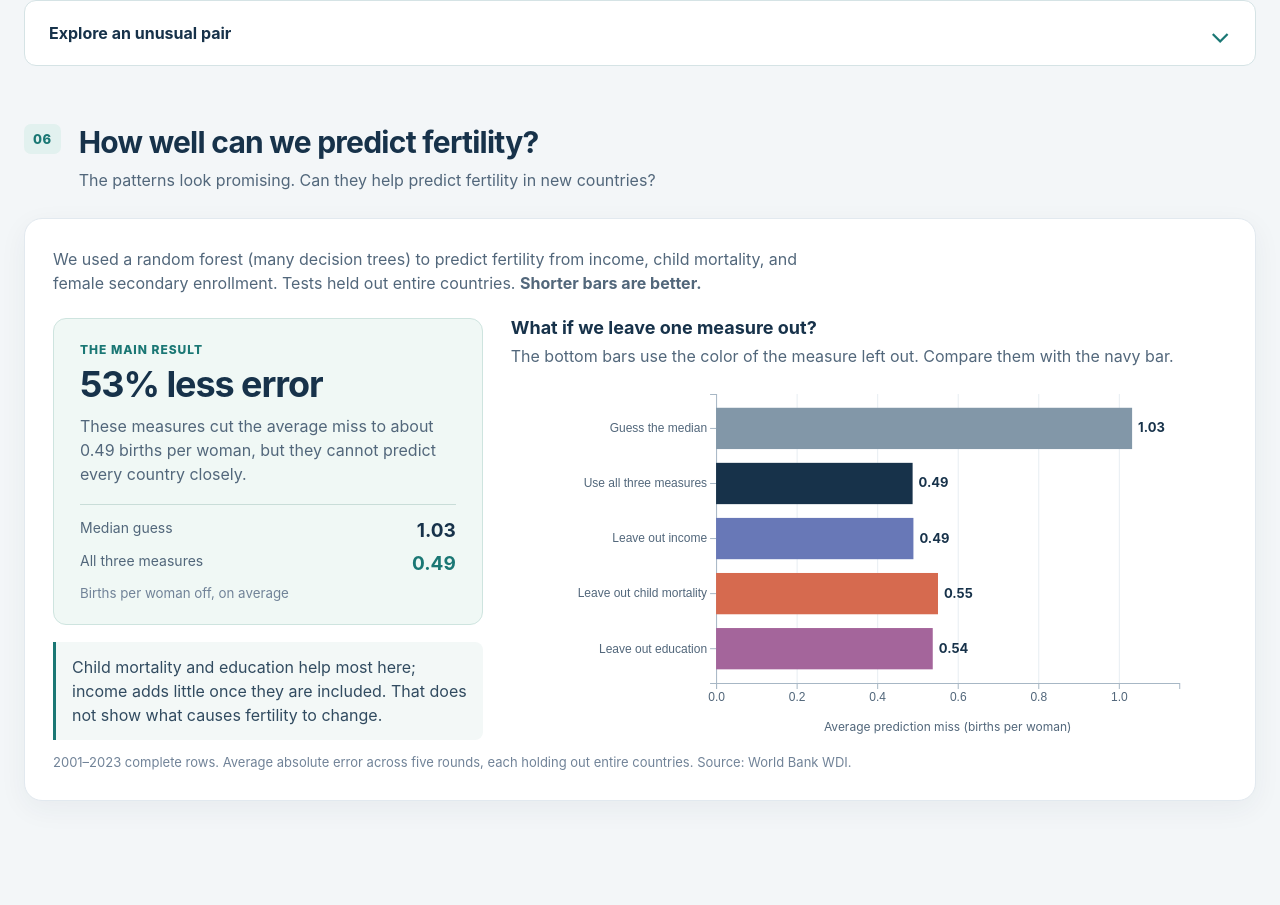
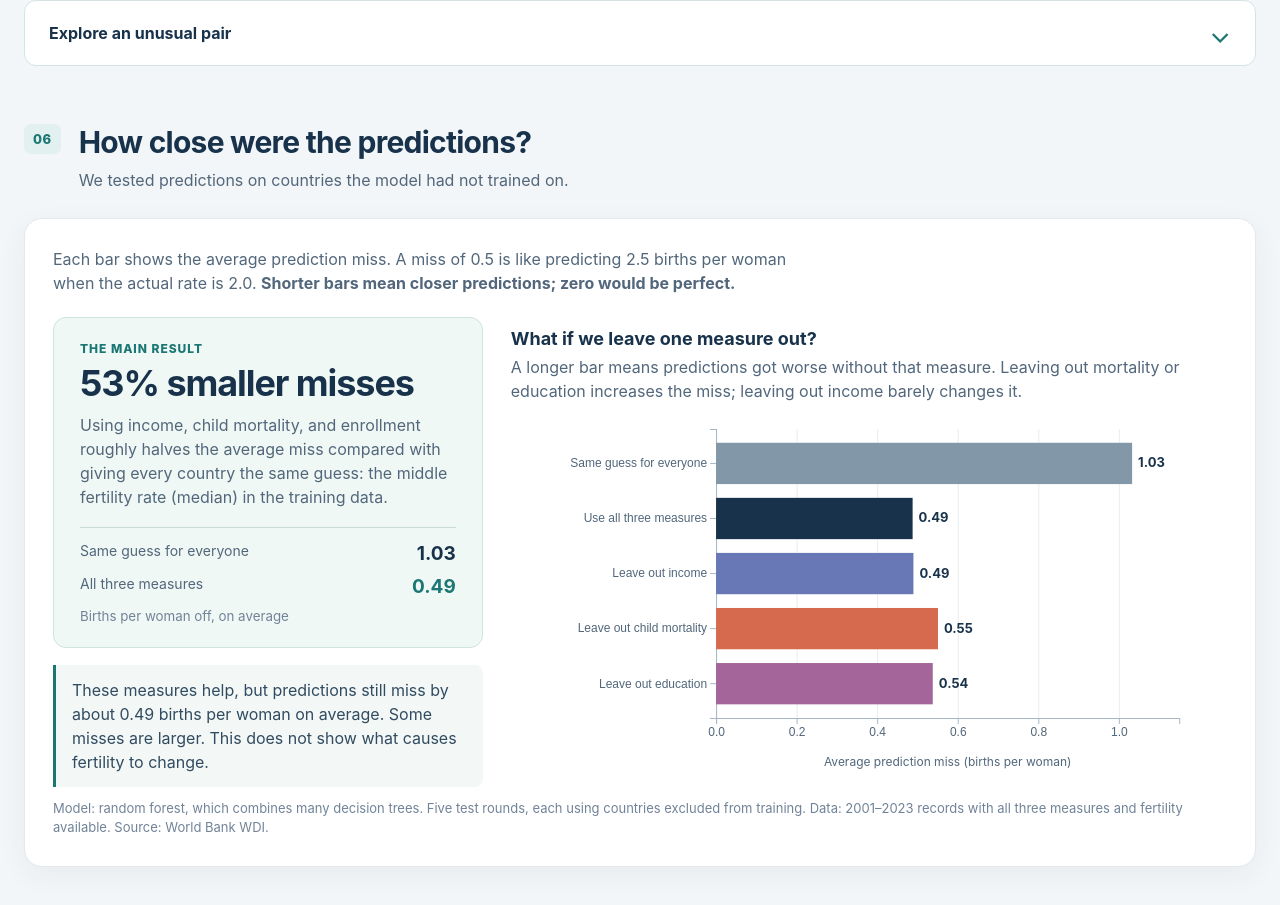
Before and after one commit to LinhNguyen2901/beyond-birth-rate, a React app in the folder frontend/: page / in a window 1280 px wide. Shown: the part 7216-8121 px from the top of the page. Built offline with nearby package versions, Linux system fonts and the light colour scheme; the HTML template or start-up script is replaced by a standard one.

Commit message:
add words to prediction part

```diff
--- a/frontend/src/App.jsx
+++ b/frontend/src/App.jsx
@@ -105,8 +105,8 @@ export default function App() {
         <div className="section-intro">
           <span className="section-number">06</span>
           <div>
-            <h2 id="section-6">How well can we predict fertility?</h2>
-            <p>The patterns look promising. Can they help predict fertility in new countries?</p>
+            <h2 id="section-6">How close were the predictions?</h2>
+            <p>We tested predictions on countries the model had not trained on.</p>
           </div>
         </div>
         <ModelComparisonChart />
--- a/frontend/src/components/ModelComparisonChart.jsx
+++ b/frontend/src/components/ModelComparisonChart.jsx
@@ -16,7 +16,7 @@ const colors = {
 }
 
 const labels = {
-  'Median baseline': 'Guess the median',
+  'Median baseline': 'Same guess for everyone',
   'All three indicators': 'Use all three measures',
   'Without GDP': 'Leave out income',
   'Without education': 'Leave out education',
@@ -88,32 +88,32 @@ export default function ModelComparisonChart() {
 
   return (
     <section className="chart-card model-card">
-      <p>We used a random forest (many decision trees) to predict fertility from income, child mortality, and female secondary enrollment. Tests held out entire countries. <strong>Shorter bars are better.</strong></p>
+      <p>Each bar shows the average prediction miss. A miss of 0.5 is like predicting 2.5 births per woman when the actual rate is 2.0. <strong>Shorter bars mean closer predictions; zero would be perfect.</strong></p>
       <div className="model-main">
         <div className="model-explainer">
           <div className="model-takeaway">
             <div>
               <span>The main result</span>
-              <strong>{improvement}% less error</strong>
-              <p>These measures cut the average miss to about 0.49 births per woman, but they cannot predict every country closely.</p>
+              <strong>{improvement}% smaller misses</strong>
+              <p>Using income, child mortality, and enrollment roughly halves the average miss compared with giving every country the same guess: the middle fertility rate (median) in the training data.</p>
             </div>
             <div className="model-before-after">
-              <span>Median guess <strong>{baseline.mae.toFixed(2)}</strong></span>
+              <span>Same guess for everyone <strong>{baseline.mae.toFixed(2)}</strong></span>
               <span>All three measures <strong>{full.mae.toFixed(2)}</strong></span>
               <small>Births per woman off, on average</small>
             </div>
           </div>
-          <p className="model-note">Child mortality and education help most here; income adds little once they are included. That does not show what causes fertility to change.</p>
+          <p className="model-note">These measures help, but predictions still miss by about {full.mae.toFixed(2)} births per woman on average. Some misses are larger. This does not show what causes fertility to change.</p>
         </div>
         <div className="model-plot">
           <h3>What if we leave one measure out?</h3>
-          <p>The bottom bars use the color of the measure left out. Compare them with the navy bar.</p>
-          <svg ref={chartRef} role="img" aria-label="Model errors for baseline and indicator combinations" />
+          <p>A longer bar means predictions got worse without that measure. Leaving out mortality or education increases the miss; leaving out income barely changes it.</p>
+          <svg ref={chartRef} role="img" aria-label={`Average prediction miss in births per woman: ${baseline.mae.toFixed(2)} with the same guess for everyone, versus ${full.mae.toFixed(2)} using income, child mortality, and education. The last three bars leave out one measure each. Shorter bars are better.`} />
           <div className="chart-tooltip" aria-hidden="true" />
           <p className="chart-readout" aria-live="polite">Hover or focus a mark to see its exact values.</p>
         </div>
       </div>
-      <p className="chart-source">2001–2023 complete rows. Average absolute error across five rounds, each holding out entire countries. Source: World Bank WDI.</p>
+      <p className="chart-source">Model: random forest, which combines many decision trees. Five test rounds, each using countries excluded from training. Data: 2001–2023 records with all three measures and fertility available. Source: World Bank WDI.</p>
     </section>
   )
 }
```
